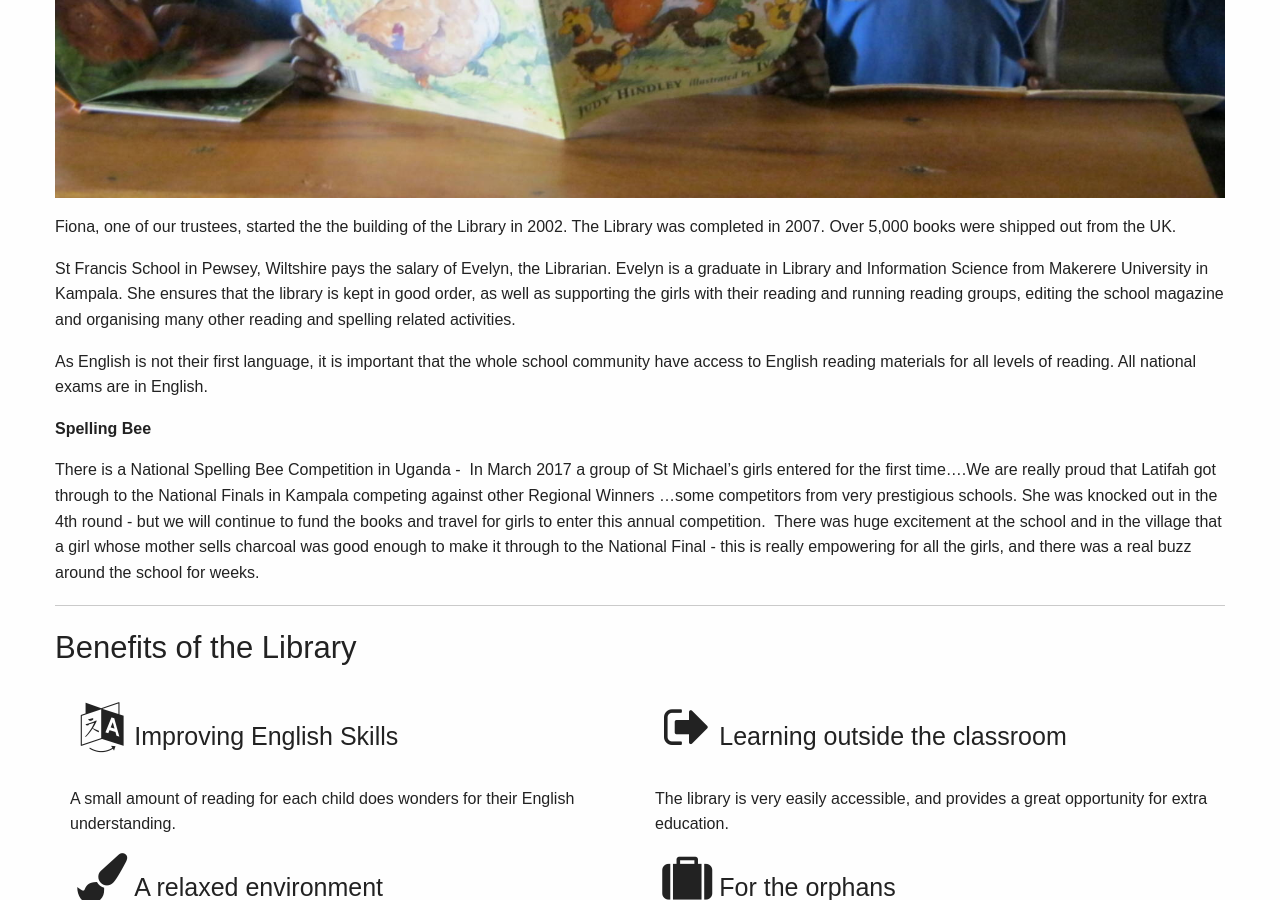
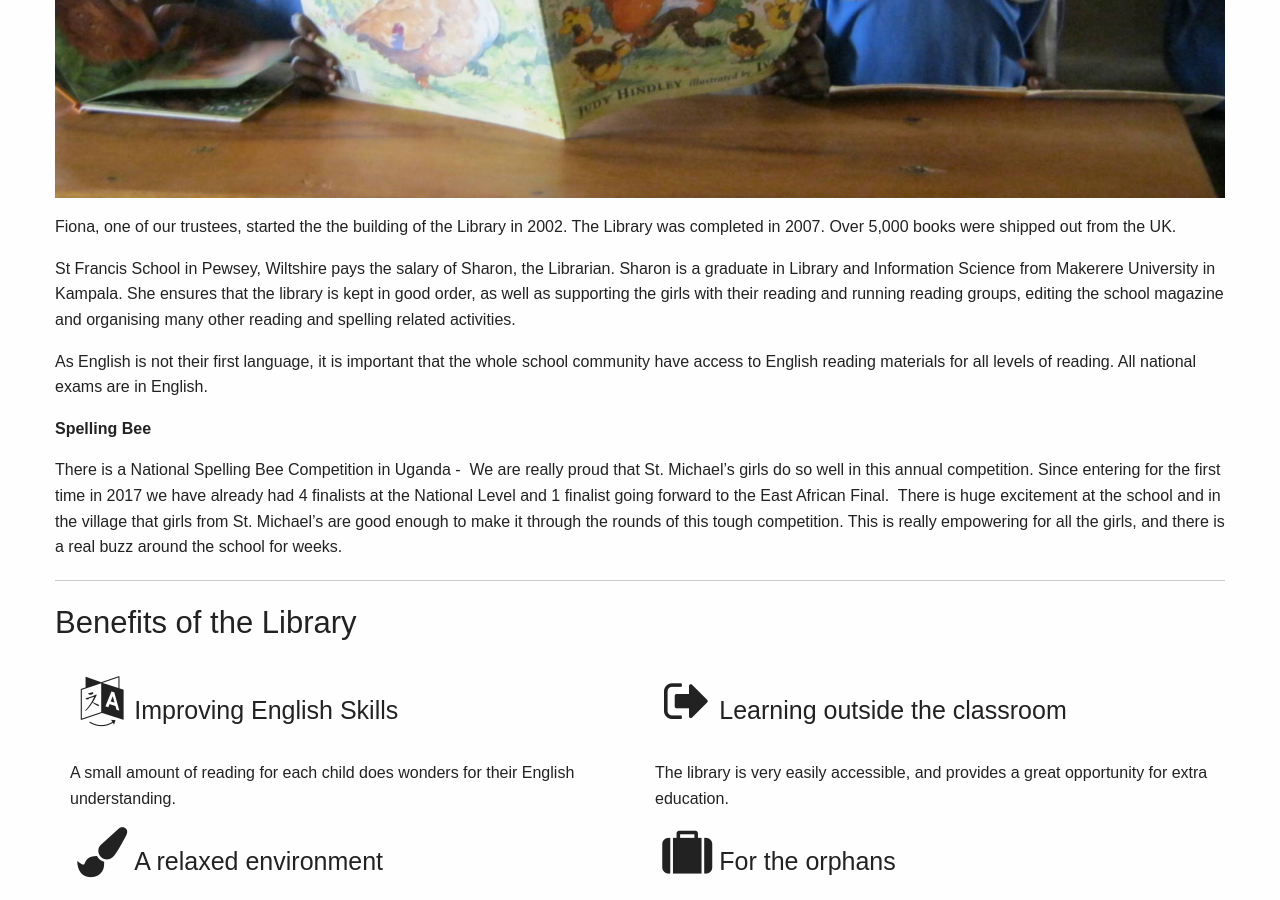
Before and after one commit to Eelviny/fsmu.co.uk, a Jekyll site: the page built from _projects/library.md, in a window 1280 px wide and 900 px high, scrolled down 611 px. Built offline with Jekyll 4.4.1, drawn with Linux system fonts in a browser that asks for light colours; nearby versions of some CDN libraries; a style sheet for code colours, icons or effects is not loaded.

Commit message:
Update from Forestry.io FSMU Admin updated _projects/library.md

```diff
--- a/_projects/library.md
+++ b/_projects/library.md
@@ -2,21 +2,22 @@
 layout: page
 title: Library
 image:
-  name: /assets/images/librarybook.jpg
+  name: librarybook.jpg
   alt: Child reading a book
-date: 2018-03-26 17:27:24 +0000
+date: 2018-03-26T17:27:24.369+00:00
+
 ---
-<a href="{{ site.url }}{{ site.baseurl }}{{ page.image.name }}"><img src="{{ site.url }}{{ site.baseurl }}{{ page.image.name }}" style="object-fit: cover; height: 500px; width: 100%;" /></a>
+<a href="{{ site.url }}{{ site.baseurl }}/assets/images/{{ page.image.name }}"><img src="{{ site.url }}{{ site.baseurl }}/assets/images/{{ page.image.name }}" style="object-fit: cover; height: 500px; width: 100%;" /></a>
 
 Fiona, one of our trustees, started the the building of the Library in 2002. The Library was completed in 2007. Over 5,000 books were shipped out from the UK.
 
-St Francis School in Pewsey, Wiltshire pays the salary of Evelyn, the Librarian. Evelyn is a graduate in Library and Information Science from Makerere University in Kampala. She ensures that the library is kept in good order, as well as supporting the girls with their reading and running reading groups, editing the school magazine and organising many other reading and spelling related activities.
+St Francis School in Pewsey, Wiltshire pays the salary of Sharon, the Librarian. Sharon is a graduate in Library and Information Science from Makerere University in Kampala. She ensures that the library is kept in good order, as well as supporting the girls with their reading and running reading groups, editing the school magazine and organising many other reading and spelling related activities.
 
 As English is not their first language, it is important that the whole school community have access to English reading materials for all levels of reading. All national exams are in English.
 
 **Spelling Bee**
 
-There is a National Spelling Bee Competition in Uganda -  In March 2017 a group of St Michael’s girls entered for the first time....We are really proud that Latifah got through to the National Finals in Kampala competing against other Regional Winners ...some competitors from very prestigious schools. She was knocked out in the 4th round - but we will continue to fund the books and travel for girls to enter this annual competition.  There was huge excitement at the school and in the village that a girl whose mother sells charcoal was good enough to make it through to the National Final - this is really empowering for all the girls, and there was a real buzz around the school for weeks.
+There is a National Spelling Bee Competition in Uganda -  We are really proud that St. Michael's girls do so well in this annual competition. Since entering for the first time in 2017 we have already had 4 finalists at the National Level and 1 finalist going forward to the East African Final.  There is huge excitement at the school and in the village that girls from St. Michael's are  good enough to make it through the rounds of this tough competition. This is really empowering for all the girls, and there is a real buzz around the school for weeks.
 
 <hr />
 
```
Also changed, not shown: .forestry/front_matter/templates/post-template.yml, .forestry/settings.yml.
